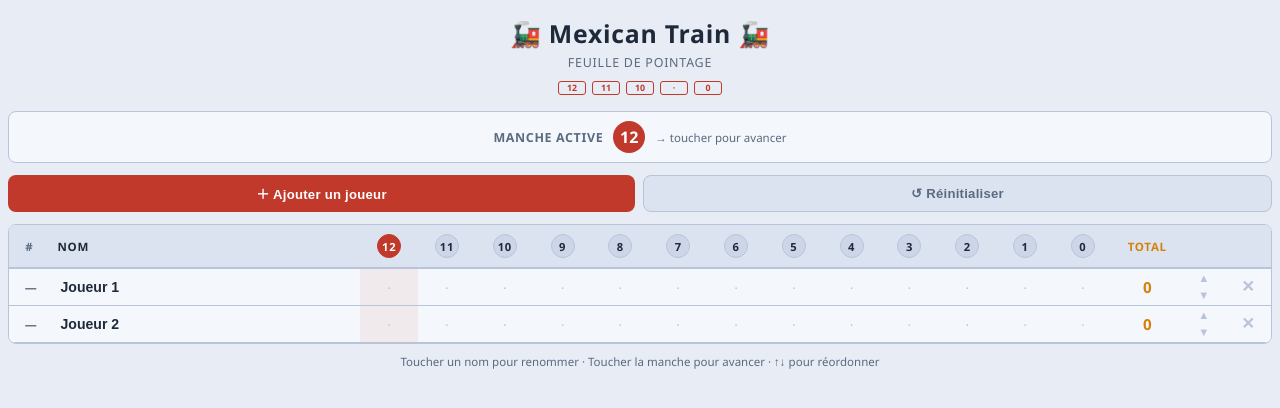
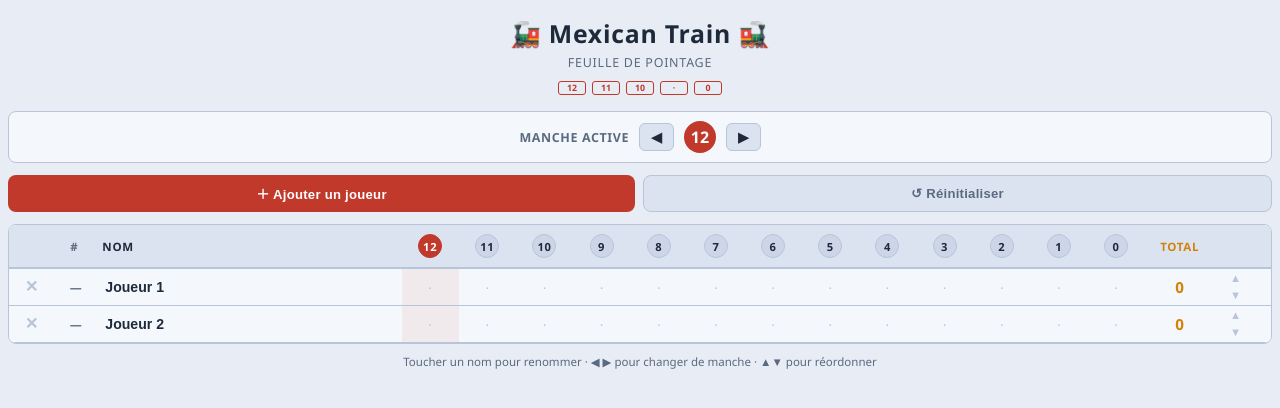
Before and after one commit to charlau29-sketch/train_mexicain, a plain HTML site: page index.html in a window 1280 px wide. Drawn offline with Linux system fonts and the light colour scheme.

Commit message:
Add mirrored train icon and update navigation buttons

```diff
--- a/index.html
+++ b/index.html
@@ -42,6 +42,10 @@
     letter-spacing: 0.03em;
     color: var(--text);
   }
+  .train-mirror {
+    display: inline-block;
+    transform: scaleX(-1);
+  }
 
   header p {
     font-size: 0.78rem;
@@ -70,7 +74,6 @@
     font-weight: 700;
   }
 
-  /* Manche active banner */
   .round-banner {
     display: flex;
     align-items: center;
@@ -81,11 +84,8 @@
     border-radius: var(--radius);
     padding: 9px 14px;
     margin-bottom: 12px;
-    cursor: pointer;
     user-select: none;
-    transition: background 0.15s;
   }
-  .round-banner:hover { background: var(--card); }
   .round-banner-label {
     font-size: 0.78rem;
     color: var(--text-dim);
@@ -105,10 +105,18 @@
     height: 32px;
     border-radius: 50%;
   }
-  .round-banner-hint {
-    font-size: 0.72rem;
-    color: var(--text-dim);
+  .btn-round-nav {
+    background: var(--card);
+    border: 1px solid var(--border);
+    color: var(--text);
+    font-size: 0.85rem;
+    font-weight: 700;
+    padding: 5px 11px;
+    border-radius: 6px;
+    cursor: pointer;
+    transition: background 0.15s, color 0.15s;
   }
+  .btn-round-nav:hover { background: var(--accent); color: #fff; border-color: var(--accent); }
 
   /* Controls */
   .controls {
@@ -372,7 +380,7 @@
 <body>
 
 <header>
-  <h1>🚂 Mexican Train 🚂</h1>
+  <h1>🚂 Mexican Train <span class="train-mirror">🚂</span></h1>
   <p>Feuille de pointage</p>
   <div class="deco">
     <div class="domino">12</div>
@@ -384,10 +392,11 @@
 </header>
 
 <!-- Manche active -->
-<div class="round-banner" id="roundBanner" onclick="advanceRound()" title="Cliquer pour passer à la manche suivante">
+<div class="round-banner" id="roundBanner">
   <span class="round-banner-label">Manche active</span>
+  <button class="btn-round-nav" onclick="retreatRound()" title="Manche précédente">◀</button>
   <span class="round-badge" id="roundBadge">12</span>
-  <span class="round-banner-hint">→ toucher pour avancer</span>
+  <button class="btn-round-nav" onclick="advanceRound()" title="Manche suivante">▶</button>
 </div>
 
 <div class="controls">
@@ -399,6 +408,7 @@
   <table id="scoreTable">
     <thead>
       <tr>
+        <th></th>
         <th class="col-rank">#</th>
         <th class="col-name">Nom</th>
         <!-- rounds inserted by JS -->
@@ -411,7 +421,7 @@
   </table>
 </div>
 
-<p class="hint">Toucher un nom pour renommer · Toucher la manche pour avancer · ↑↓ pour réordonner</p>
+<p class="hint">Toucher un nom pour renommer · ◀ ▶ pour changer de manche · ▲▼ pour réordonner</p>
 
 <div class="overlay" id="overlay">
   <div class="dialog">
@@ -456,6 +466,12 @@
     document.querySelectorAll(`.score-cell-${activeRoundIdx}`).forEach(td => td.classList.add('active-col-cell'));
   }
 
+  function retreatRound() {
+    if (activeRoundIdx > 0) activeRoundIdx--;
+    updateActiveRoundUI();
+    save();
+  }
+
   function advanceRound() {
     if (activeRoundIdx < ROUNDS.length - 1) {
       activeRoundIdx++;
@@ -481,6 +497,17 @@
     const tr = document.createElement('tr');
     tr.className = 'player-row';
     tr.id = `row-${player.id}`;
+
+    // Delete button — FIRST column (always visible on mobile)
+    const tdDel = document.createElement('td');
+    tdDel.className = 'col-del';
+    const btnDel = document.createElement('button');
+    btnDel.className = 'btn-del';
+    btnDel.title = 'Supprimer';
+    btnDel.textContent = '✕';
+    btnDel.addEventListener('click', () => removePlayer(player.id));
+    tdDel.appendChild(btnDel);
+    tr.appendChild(tdDel);
 
     // Rank cell
     const tdRank = document.createElement('td');
@@ -549,17 +576,6 @@
     movDiv.appendChild(btnDn);
     tdMove.appendChild(movDiv);
     tr.appendChild(tdMove);
-
-    // Delete button
-    const tdDel = document.createElement('td');
-    tdDel.className = 'col-del';
-    const btnDel = document.createElement('button');
-    btnDel.className = 'btn-del';
-    btnDel.title = 'Supprimer';
-    btnDel.textContent = '✕';
-    btnDel.addEventListener('click', () => removePlayer(player.id));
-    tdDel.appendChild(btnDel);
-    tr.appendChild(tdDel);
 
     tbody.appendChild(tr);
     updateTotal(player);
```
